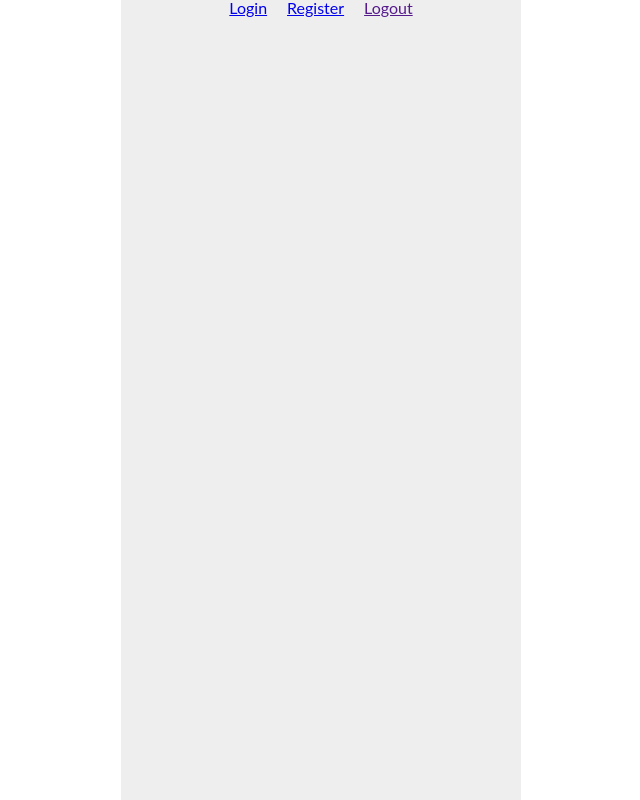
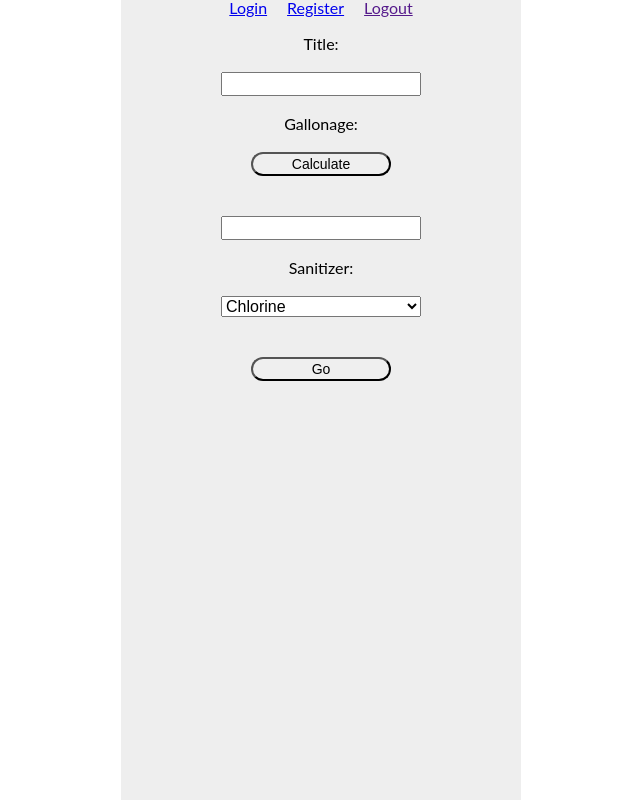
Before and after one commit to agordon1123/mypoolpal-fe, a React (Create React App) app: page /new-pool in a window 1280 px wide. Shown: the whole page, without its empty margins (319-959 px from the left). Built offline with nearby package versions, Linux system fonts and the light colour scheme; sample sign-in values are in the browser's storage.

Commit message:
created addPool modal

```diff
--- a/src/components/AddPool.js
+++ b/src/components/AddPool.js
@@ -10,6 +10,10 @@ const AddPool = () => {
         is_salt_water: ''
     })
 
+    const [galModal, setGalModal] = useState({
+        // need to create a modal ot calulate and pass gallongae
+    })
+
     const handleChange = e => {
         setPool({
             ...pool,
@@ -20,6 +24,7 @@ const AddPool = () => {
     const handleSubmit = e => {
         e.preventDefault()
 
+        // changes form input value to bool
         if (pool.is_salt_water === 'salt') {
             setPool({
                 ...pool,
@@ -40,15 +45,25 @@ const AddPool = () => {
             .catch(err => console.log(err))
     }
 
+    const handleGallonage = e => {
+        e.preventDefault();
+
+        console.log(e);
+    }
+
     return (
         <form
             onSubmit={handleSubmit}
+            className='add-pool-container'
         >
+            <label for='title'>Title:</label>
             <input
                 type='text'
                 name='title'
                 onChange={handleChange}
             />
+            <label for='gallonage'>Gallonage:</label>
+            <button onClick={event => handleGallonage(event)}>Calculate</button>
             <input
                 type='text'
                 name='gallonage'
--- a/src/components/App.js
+++ b/src/components/App.js
@@ -14,7 +14,7 @@ function App() {
       <Route path='/login' component={Login} />
       <Route path='/register' component={Register} />
       <PrivateRoute path='/dashboard' component={Dashboard} />
-      <Route path='/test' component={AddPool} />
+      <PrivateRoute path='/new-pool' component={AddPool} />
     </div>
   );
 }
--- /dev/null
+++ b/src/styles/AddPool.scss
@@ -0,0 +1,27 @@
+.add-pool-container {
+    display: flex;
+    flex-direction: column;
+    label {
+        font-size: 1.6rem;
+        &:first-child {
+            margin-top: 2rem;
+        }
+    }
+    input {
+        width: 50%;
+        margin: 2rem auto;
+        font-size: 1.6rem;
+    }
+    select {
+        width: 50%;
+        margin: 2rem auto;
+        font-size: 1.6rem;
+    }
+    button {
+        width: 35%;
+        margin: 2rem auto;
+        font-size: 1.4rem;
+        height: 2.4rem;
+        border-radius: 1.2rem;
+    }
+}
--- a/src/styles/index.scss
+++ b/src/styles/index.scss
@@ -2,3 +2,4 @@
 @import'./reset.scss';
 @import'./App.scss';
 @import'./Nav.scss';
+@import'./AddPool.scss';
```
